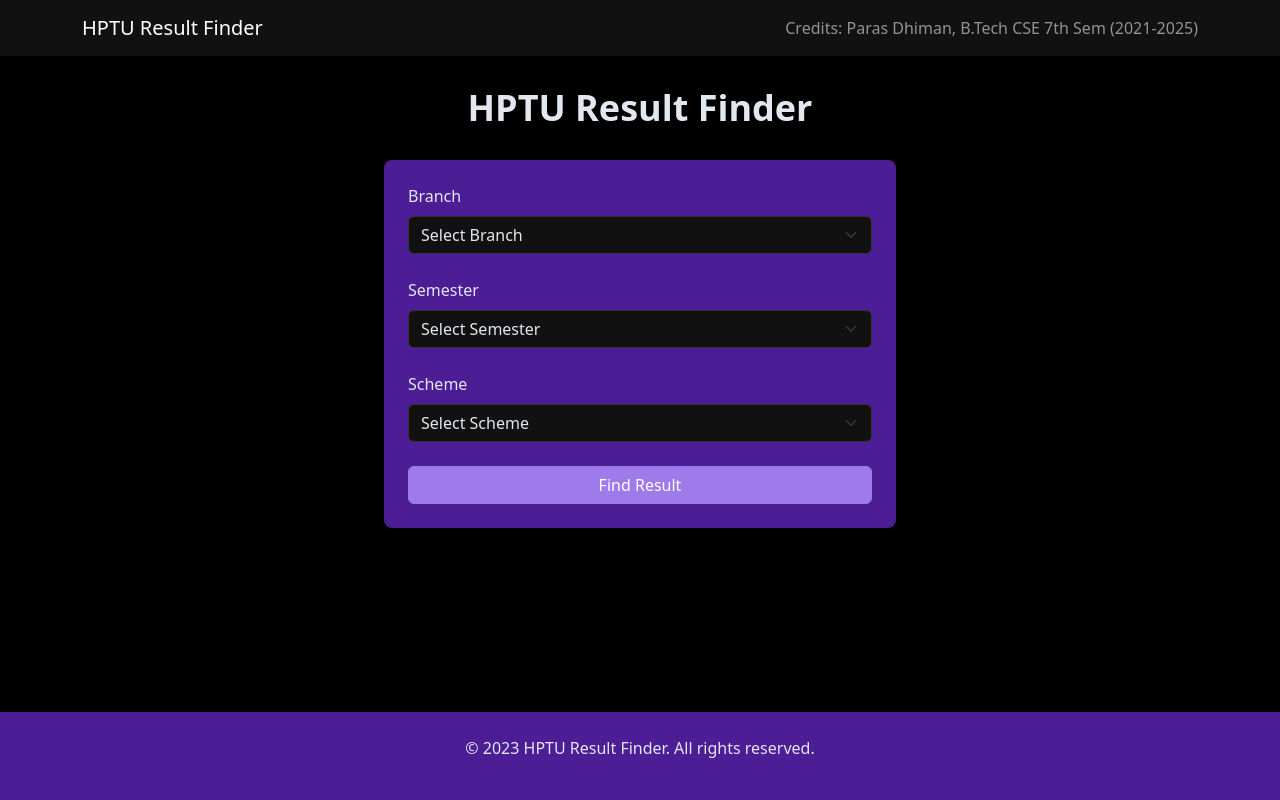
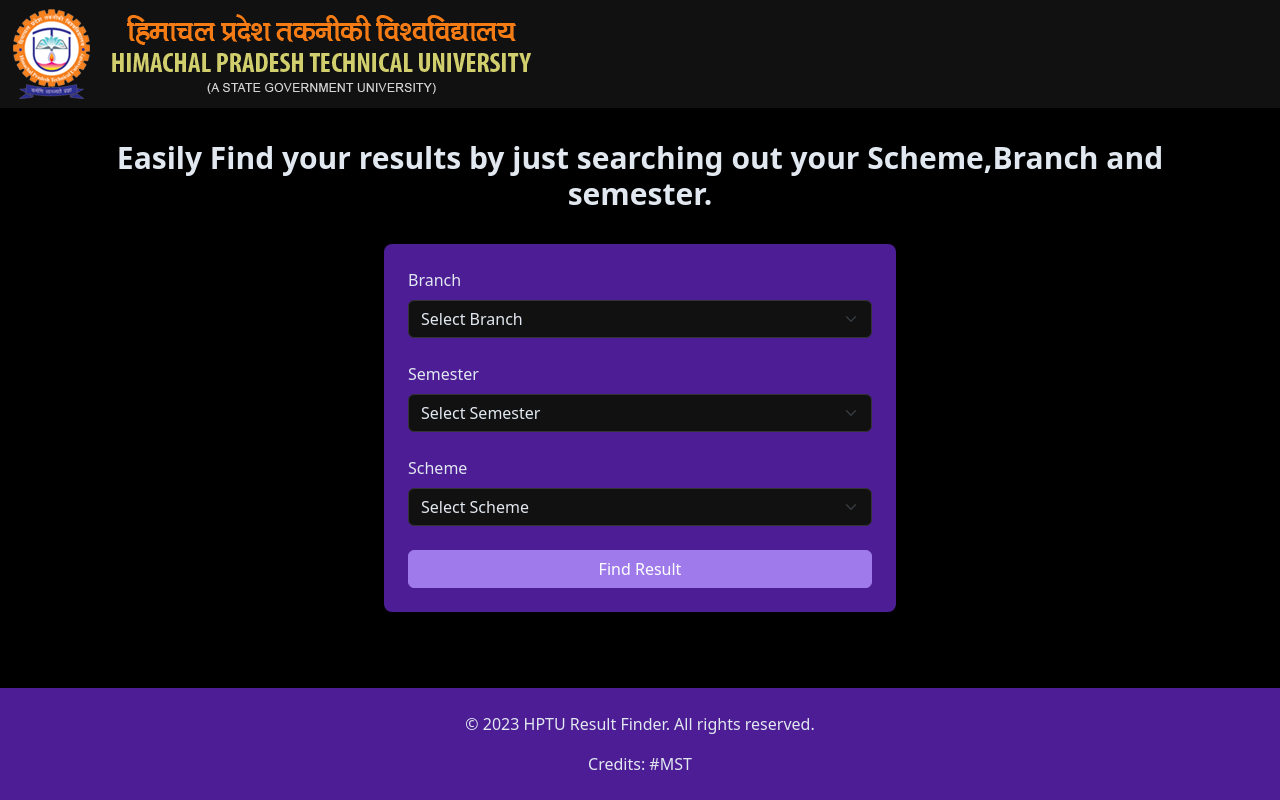
Before and after one commit to dhimanparas20/HPTU-Result-Finder, a Flask app: page / in a window 1280 px wide. Run offline with Flask 3, Linux system fonts and the light colour scheme.

Commit message:
add favicon and logo
Signed-off-by: dhimanparas20 <dhimanparas20@gmail.com>

```diff
--- a/templates/home.html
+++ b/templates/home.html
@@ -6,6 +6,7 @@
     <title>HPTU Result Finder</title>
     <link href="https://cdn.jsdelivr.net/npm/tailwindcss@2.2.19/dist/tailwind.min.css" rel="stylesheet">
     <link href="https://cdn.jsdelivr.net/npm/bootstrap@5.3.0/dist/css/bootstrap.min.css" rel="stylesheet">
+    <link rel="icon" href="static/s-favican.png" type="image/x-icon">
     <style>
         body {
             background-color: #000000;
@@ -37,16 +38,15 @@
 </head>
 <body class="min-h-screen flex flex-col">
     <nav class="navbar navbar-expand-lg navbar-dark">
+        <center>
         <div class="container">
-            <a class="navbar-brand" href="#">HPTU Result Finder</a>
-            <span class="navbar-text">
-                Credits: Paras Dhiman, B.Tech CSE 7th Sem (2021-2025)
-            </span>
+        <img src="static/s_logo.png" alt="HPTU Logo">
         </div>
+        </center>
     </nav>
 
     <main class="container flex-grow">
-        <h1 class="text-4xl font-bold text-center my-8">HPTU Result Finder</h1>
+        <h3 class="text-3xl font-bold text-center my-8">Easily Find your results by just searching out your Scheme,Branch and semester.</h3>
 
         <form action="/" method="POST" class="max-w-lg mx-auto bg-purple-900 p-6 rounded-lg shadow-lg">
             <div class="mb-4">
@@ -90,6 +90,9 @@
 
     <footer class="bg-purple-900 text-center py-4 mt-8">
         <p>&copy; 2023 HPTU Result Finder. All rights reserved.</p>
+        <span class="navbar-text">
+            Credits: #MST
+        </span>
     </footer>
 
     <script src="https://cdn.jsdelivr.net/npm/bootstrap@5.3.0/dist/js/bootstrap.bundle.min.js"></script>
```
Also changed, not shown: templates/result.html (+8 -5 lines), static/s-favican.png (added), static/s_logo.png (added).
